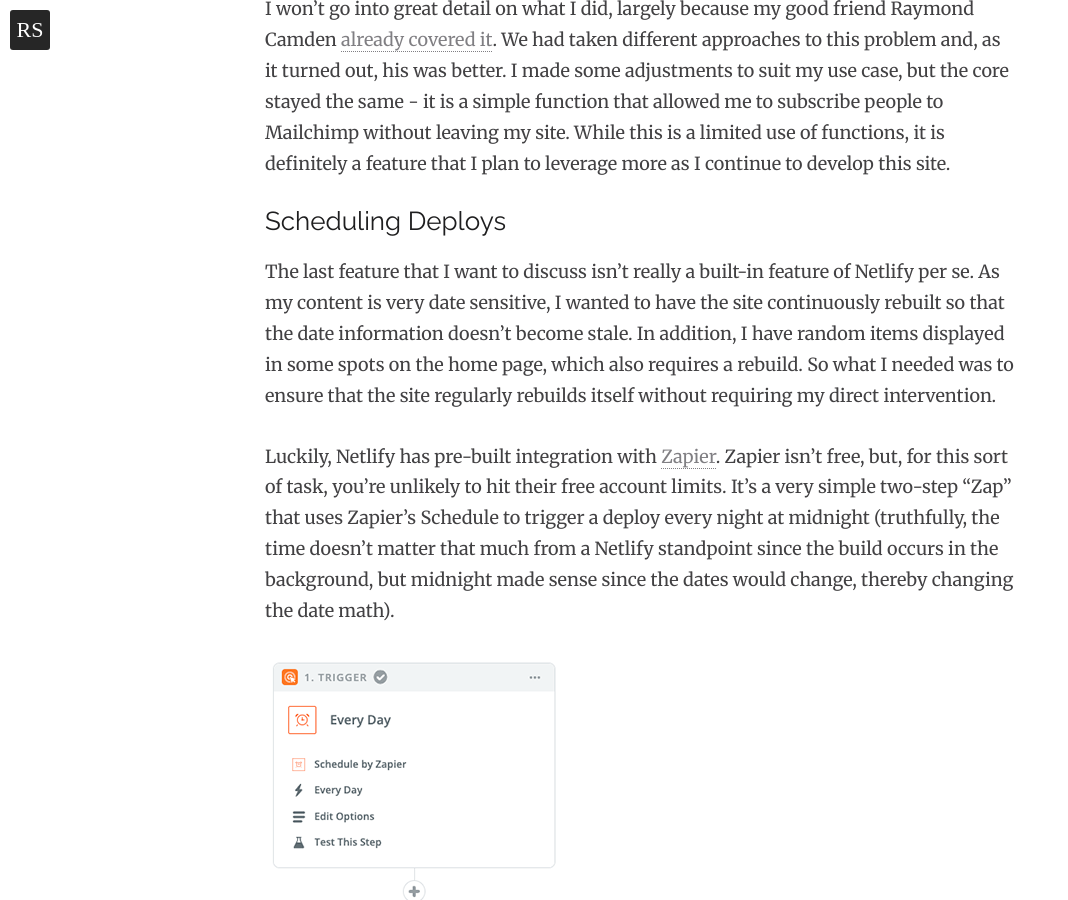
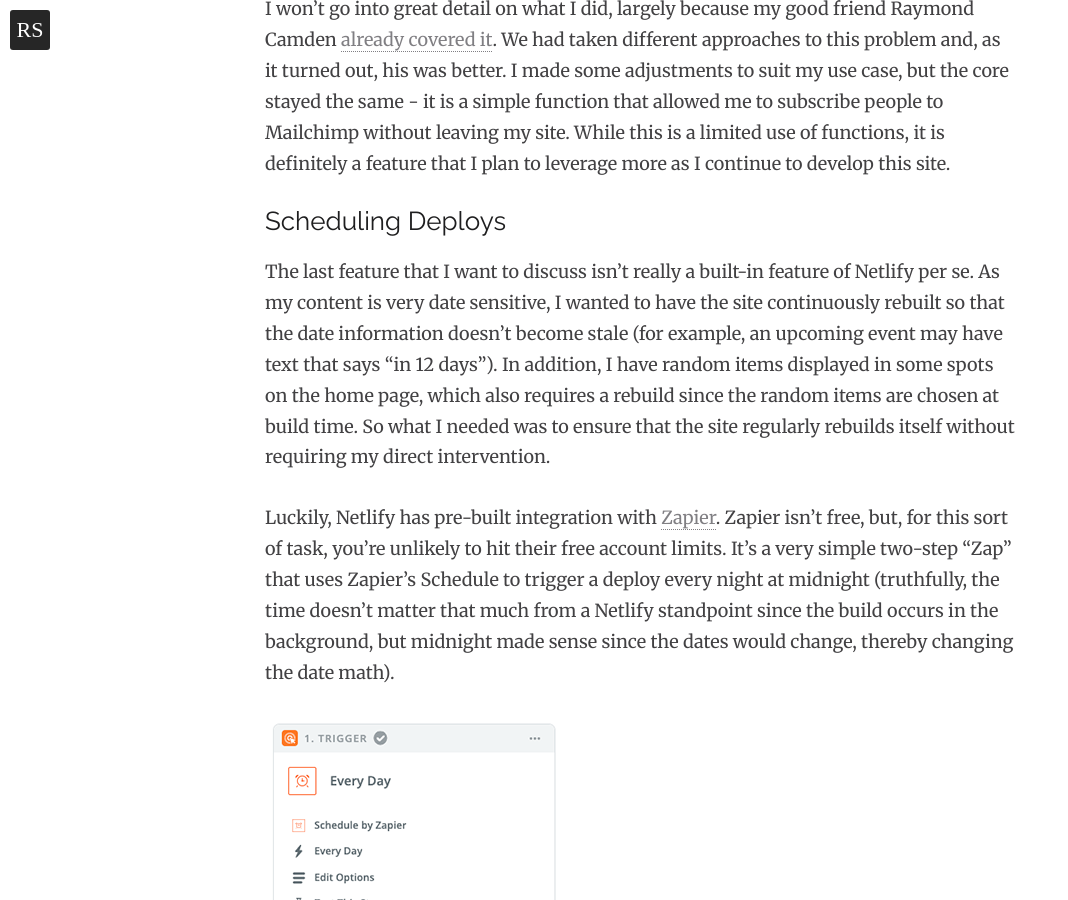
Before and after one commit to remotesynth/remotesynth.github.io, a Jekyll site: the page built from _posts/2019-06-14-using-netlify.md, in a window 1280 px wide and 900 px high, scrolled down 3834 px. Shown: the whole window, without its empty margins (0-1068 px from the left). Built offline with Jekyll 4.4.1, drawn with Linux system fonts in a browser that asks for light colours; a script that is not in the unit is left out; comment, search, counter and statistics services are not loaded.

Commit message:
Update 2019-06-14-using-netlify.md

```diff
--- a/_posts/2019-06-14-using-netlify.md
+++ b/_posts/2019-06-14-using-netlify.md
@@ -45,7 +45,7 @@
 
 ## Scheduling Deploys
 
-The last feature that I want to discuss isn't really a built-in feature of Netlify per se. As my content is very date sensitive, I wanted to have the site continuously rebuilt so that the date information doesn't become stale. In addition, I have random items displayed in some spots on the home page, which also requires a rebuild. So what I needed was to ensure that the site regularly rebuilds itself without requiring my direct intervention.
+The last feature that I want to discuss isn't really a built-in feature of Netlify per se. As my content is very date sensitive, I wanted to have the site continuously rebuilt so that the date information doesn't become stale (for example, an upcoming event may have text that says "in 12 days"). In addition, I have random items displayed in some spots on the home page, which also requires a rebuild since the random items are chosen at build time. So what I needed was to ensure that the site regularly rebuilds itself without requiring my direct intervention.
 
 Luckily, Netlify has pre-built integration with [Zapier](https://zapier.com). Zapier isn't free, but, for this sort of task, you're unlikely to hit their free account limits. It's a very simple two-step "Zap" that uses Zapier's Schedule to trigger a deploy every night at midnight (truthfully, the time doesn't matter that much from a Netlify standpoint since the build occurs in the background, but midnight made sense since the dates would change, thereby changing the date math).
 
```
